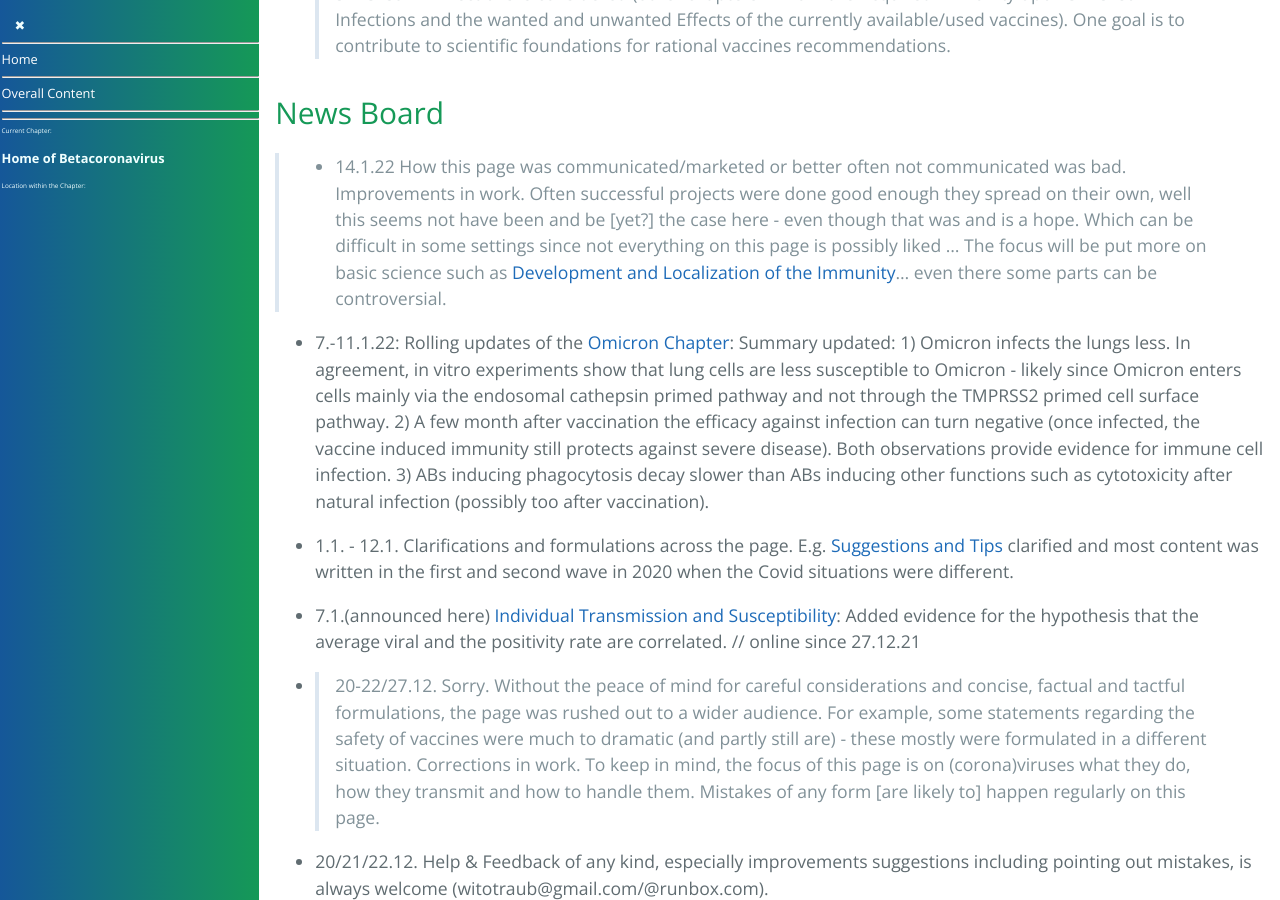
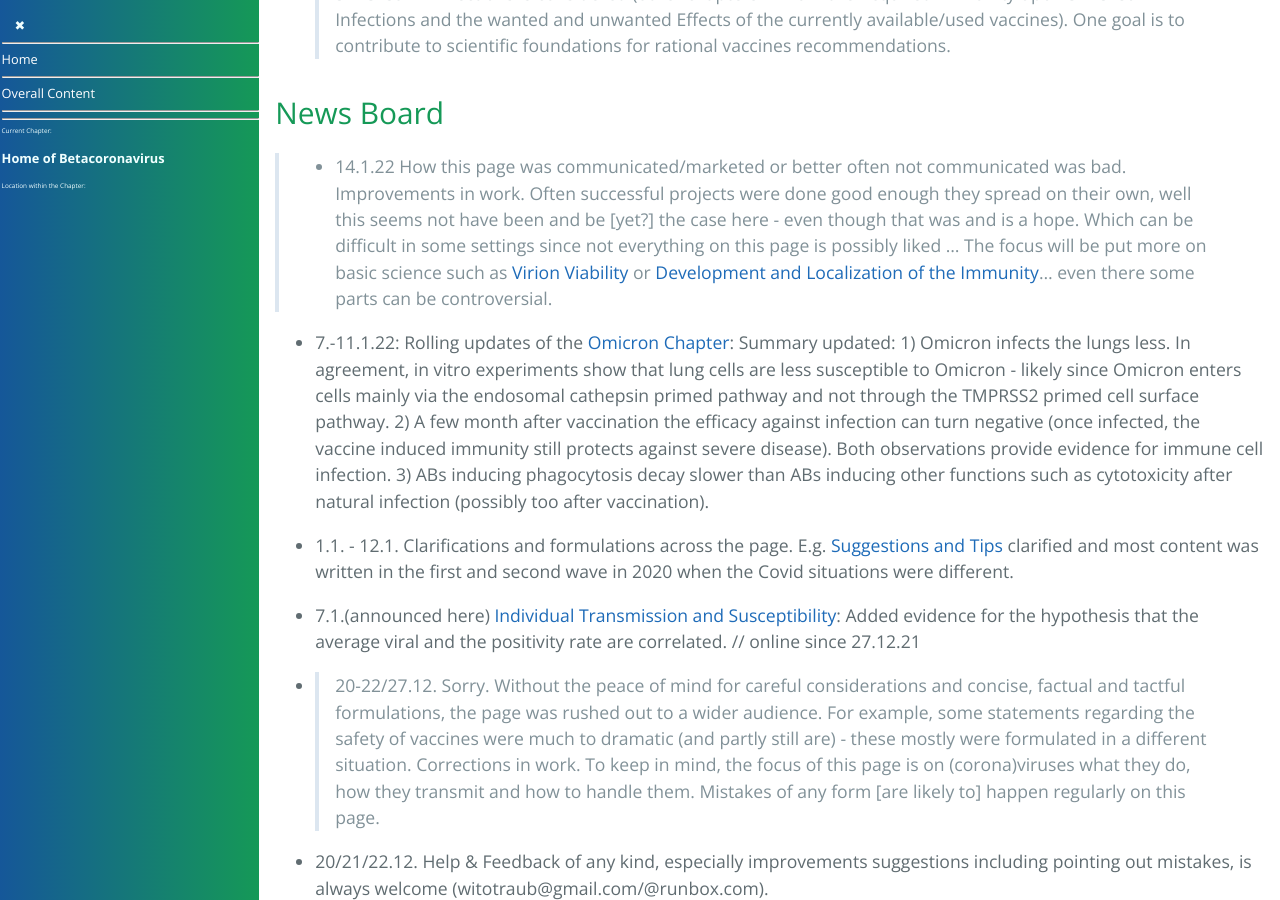
Before and after one commit to forestgrape/coronavirus, a Jekyll site: the page built from index.md, in a window 1280 px wide and 900 px high, scrolled down 2460 px. Built offline with Jekyll 4.4.1, drawn with Linux system fonts in a browser that asks for light colours; our own code applies the rules of GitHub Pages for plain Markdown files.

Commit message:
added virion viability

```diff
--- a/index.md
+++ b/index.md
@@ -71,7 +71,7 @@
 <!-- 5.12.21: As RNA vaccines turned out they don't tame SARS-CoV-2, from a coronavirus perspective alone the benefits of mass vaccination unclear.-->
 
 
-> - 14.1.22  How this page was communicated/marketed or better often not communicated was bad. Improvements in work. Often successful projects were done good enough they spread on their own, well this seems not have been and be [yet?] the case here -  even though that was and is a hope. Which can be difficult in some settings since not everything on this page is possibly liked ... The focus will be put more on basic science such as [Development and Localization of the Immunity](4_immunological/ontogenesis_and_locality_of_immunity.md)... even there some parts can be controversial.
+> - 14.1.22  How this page was communicated/marketed or better often not communicated was bad. Improvements in work. Often successful projects were done good enough they spread on their own, well this seems not have been and be [yet?] the case here -  even though that was and is a hope. Which can be difficult in some settings since not everything on this page is possibly liked ... The focus will be put more on basic science such as [Virion Viability](2_biological/virion_viability.md) or [Development and Localization of the Immunity](4_immunological/ontogenesis_and_locality_of_immunity.md)... even there some parts can be controversial.
 
 - 7.-11.1.22: Rolling updates of the [Omicron Chapter](2_biological/omicron.md): Summary updated: 1) Omicron infects the lungs less. In agreement, in vitro experiments show that lung cells are less susceptible to Omicron - likely since Omicron enters cells mainly via the endosomal cathepsin primed pathway and not through the TMPRSS2 primed cell surface pathway. 2) A few month after vaccination the efficacy against infection can turn negative (once infected, the vaccine induced immunity still protects against severe disease). Both observations provide evidence for immune cell infection. 3) ABs inducing phagocytosis decay slower than ABs inducing other functions such as cytotoxicity after natural infection (possibly too after vaccination).
 
```
